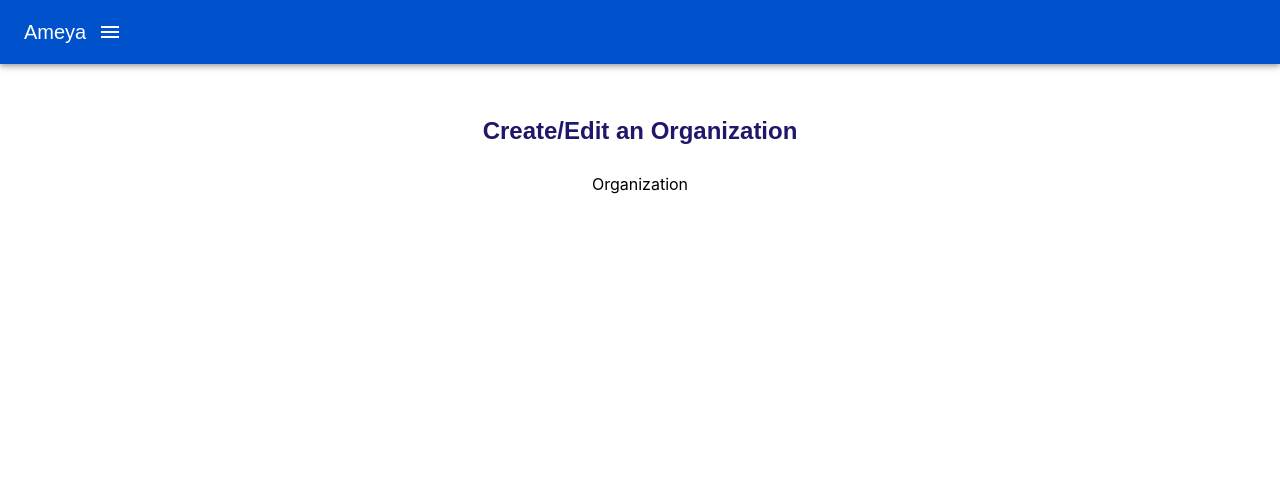
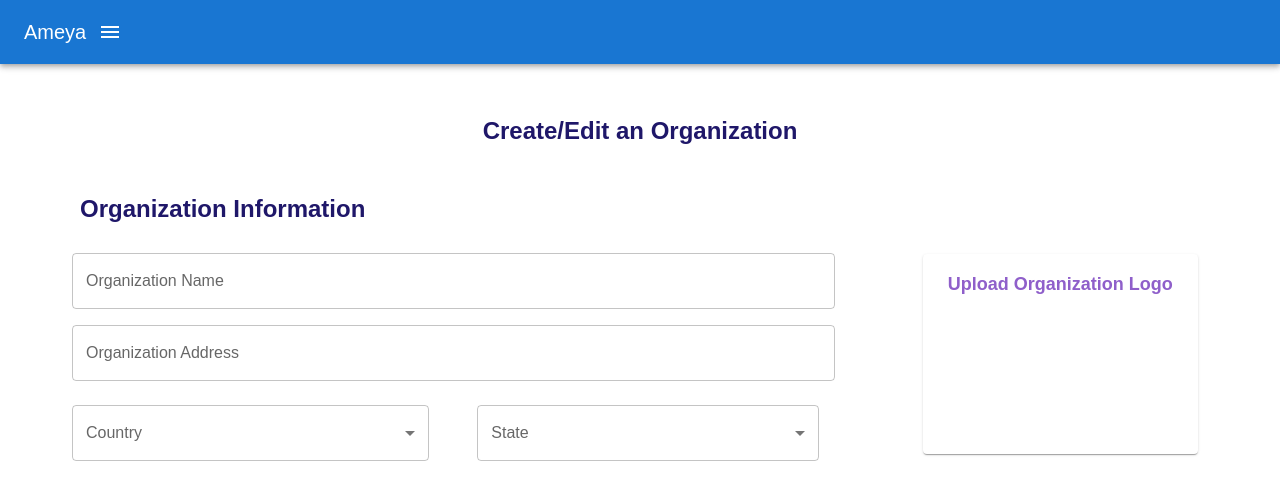
Before and after one commit to yashas1/ameya_task, a React (Create React App) app: page / in a window 1280 px wide. Shown: the top 500 px of the page. Built offline with nearby package versions, Linux system fonts and the light colour scheme.

Commit message:
adding organization component

```diff
--- a/src/App.js
+++ b/src/App.js
@@ -11,13 +11,8 @@ let theme = createTheme({
   typography: {
     fontFamily: "Cabin,sans-serif",
   },
-  palette: {
-    primary: {
-      main: "#0052cc",
-    },
-    secondary: {
-      main: "#edf2ff",
-    },
+  textFieldBorder: {
+    border: "1px solid blue",
   },
 });
 
--- a/src/components/Banner.js
+++ b/src/components/Banner.js
@@ -10,7 +10,6 @@ const Banner = () => {
         component="div"
         sx={{
           fontSize: 24,
-          fontFamily: "Cabin,sans-serif",
           fontWeight: "bold",
           color: "#1F1769",
         }}
--- /dev/null
+++ b/src/components/InputForm.js
@@ -0,0 +1,16 @@
+import React from "react";
+import TextField from "@mui/material/TextField";
+const InputForm = (props) => {
+  return (
+    <>
+      <TextField
+        fullWidth
+        id={props.id}
+        label={props.label}
+        multiline
+        color="success"
+      />
+    </>
+  );
+};
+export default InputForm;
--- a/src/components/OrganizationForm.js
+++ b/src/components/OrganizationForm.js
@@ -1,6 +1,135 @@
-import React from "react";
+import React, { useState } from "react";
 import Typography from "@mui/material/Typography";
+import TextField from "@mui/material/TextField";
+import Box from "@mui/material/Box";
+import { Grid } from "@mui/material";
+import InputLabel from "@mui/material/InputLabel";
+import MenuItem from "@mui/material/MenuItem";
+import FormControl from "@mui/material/FormControl";
+import Select from "@mui/material/Select";
+import Card from "@mui/material/Card";
+import CardActions from "@mui/material/CardActions";
+import CardContent from "@mui/material/CardContent";
+import InputForm from "./InputForm";
+import Button from "@mui/material/Button";
+const bull = (
+  <Box
+    component="span"
+    sx={{ display: "inline-block", mx: "2px", transform: "scale(0.8)" }}
+  >
+    •
+  </Box>
+);
+
 const OrganizationForm = () => {
-  return <div>Organization</div>;
+  const [country, setCountry] = useState("");
+  const [state, setState] = useState("");
+  const handleCountryChange = (event) => {
+    setCountry(event.target.value);
+  };
+  return (
+    <>
+      <Grid container spacing={2}>
+        <Grid item xs={8}>
+          <Typography
+            edge="start"
+            variant="h6"
+            component="div"
+            sx={{
+              m: 2,
+              fontSize: 24,
+              fontWeight: "bold",
+              color: "#1F1769",
+              display: "flex",
+            }}
+          >
+            Organization Information
+          </Typography>
+          <Box
+            component="form"
+            sx={{
+              "& .MuiTextField-root": { m: 1 },
+            }}
+            noValidate
+            autoComplete="off"
+          >
+            <div>
+              <InputForm
+                label="Organization Name"
+                id="outlined-multiline-flexible"
+              />
+
+              <InputForm
+                id="outlined-multiline-flexible"
+                label="Organization Address"
+              />
+            </div>
+          </Box>
+          <Grid container spacing={2}>
+            <Grid item xs={6}>
+              <Box
+                sx={{
+                  mt: 1,
+                  p: 1,
+                  borderRadius: 1,
+                }}
+              >
+                <FormControl fullWidth>
+                  <InputLabel id="demo-simple-select-label">Country</InputLabel>
+                  <Select
+                    labelId="demo-simple-select-label"
+                    id="demo-simple-select"
+                    value={country}
+                    label="country"
+                    onChange={(e) => setCountry(e.target.value)}
+                  >
+                    <MenuItem value={10}>Canada</MenuItem>
+                    <MenuItem value={20}>India</MenuItem>
+                    <MenuItem value={30}>US</MenuItem>
+                  </Select>
+                </FormControl>
+              </Box>
+            </Grid>
+            <Grid item xs={6}>
+              <Box sx={{ mt: 1, p: 1, ml: 2 }}>
+                <FormControl fullWidth>
+                  <InputLabel id="demo-simple-select-label">State</InputLabel>
+                  <Select
+                    labelId="demo-simple-select-label"
+                    id="demo-simple-select"
+                    value={state}
+                    label="State"
+                    onChange={(e) => setState(e.target.value)}
+                  >
+                    <MenuItem value={10}>On</MenuItem>
+                    <MenuItem value={20}>Vc</MenuItem>
+                    <MenuItem value={30}>Tm</MenuItem>
+                  </Select>
+                </FormControl>
+              </Box>
+            </Grid>
+          </Grid>
+        </Grid>
+        <Grid item xs={4}>
+          <Card sx={{ minWidth: 275, m: 10, height: 200 }}>
+            <CardContent>
+              <Typography
+                edge="start"
+                variant="h6"
+                component="div"
+                sx={{
+                  fontSize: 18,
+                  fontWeight: "bold",
+                  color: "#8F5FCA",
+                }}
+              >
+                Upload Organization Logo
+              </Typography>
+            </CardContent>
+          </Card>
+        </Grid>
+      </Grid>
+    </>
+  );
 };
 export default OrganizationForm;
```
